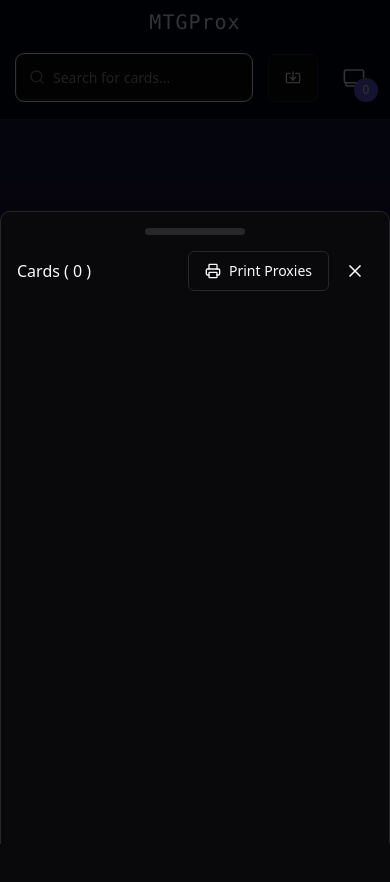
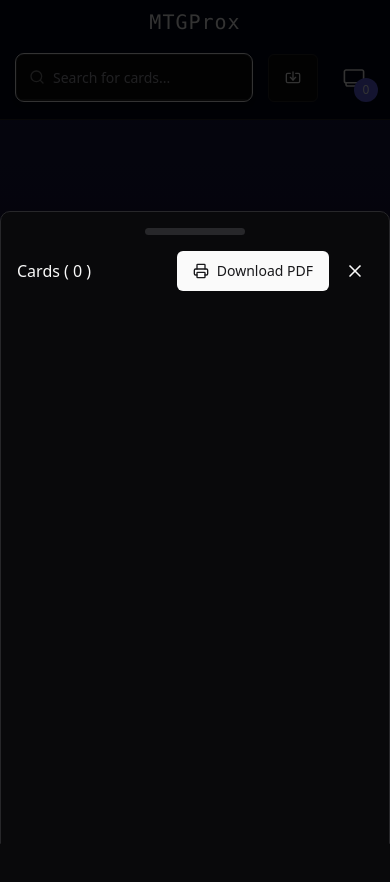
Before and after one commit to LucasLoe/mtgprox, a React (Vite) app: page / in a window 390 px wide. Both pictures are taken after a click on the button 354 px from the left and 77 px from the top of the page. Built offline with nearby package versions, Linux system fonts and the light colour scheme.

Commit message:
pdf viewer replacement on mobile

```diff
--- a/src/components/card-txt-import.tsx
+++ b/src/components/card-txt-import.tsx
@@ -19,13 +19,10 @@ const fetchCards = async (cards: { quantity: number; name: string; set?: string
 	const results: { card: Card; quantity: number }[] = [];
 	const errors: string[] = [];
 
-	console.log("query cards", cards);
-
 	for (const { name, quantity, set } of cards) {
 		try {
 			await new Promise((resolve) => setTimeout(resolve, 100)); // scryfall api has a rate limit
 
-			// Modify URL to include set if available
 			const url = set
 				? `https://api.scryfall.com/cards/named?exact=${name}&set=${set.toLowerCase()}&format=json`
 				: `https://api.scryfall.com/cards/named?exact=${name}&format=json`;
--- a/src/components/deck-pdf-generator.tsx
+++ b/src/components/deck-pdf-generator.tsx
@@ -1,33 +1,33 @@
-import { useState } from "react";
+import { useState, useEffect } from "react";
 import { Button } from "@/components/ui/button";
 import { Document, Page, View, Image, PDFViewer, pdf } from "@react-pdf/renderer";
 import { Dialog, DialogContent, DialogTrigger } from "@/components/ui/dialog";
 import { Printer } from "lucide-react";
 import { Deck } from "@/types";
 
-// A4 dimensions in mm converted to points (1 pt = 0.3528 mm)
 const A4_WIDTH_PT = 595.28;
 const A4_HEIGHT_PT = 841.89;
-
-// Standard Magic card dimensions (63mm × 88mm) in points
 const CARD_WIDTH_PT = 178.58;
 const CARD_HEIGHT_PT = 249.45;
-
-// 0.5mm spacing in points
 const SPACING_PT = 1.415;
-
-// slight padding for respecting printer margins
 const PADDING_PT = 26;
 
-// Calculate how many cards fit per row and column with spacing
 const CARDS_PER_ROW = Math.floor((A4_WIDTH_PT + SPACING_PT) / (CARD_WIDTH_PT + SPACING_PT));
 const CARDS_PER_COLUMN = Math.floor((A4_HEIGHT_PT + SPACING_PT) / (CARD_HEIGHT_PT + SPACING_PT));
 const CARDS_PER_PAGE = CARDS_PER_ROW * CARDS_PER_COLUMN;
 
 const DeckPdfGenerator = ({ deck }: { deck: Deck }) => {
 	const [open, setOpen] = useState(false);
+	const [isMobile, setIsMobile] = useState(false);
 
-	// Flatten deck entries into array of cards respecting quantities
+	useEffect(() => {
+		// we don't use css classes, because we don't want to render it at all on mobile
+		const checkMobile = () => setIsMobile(window.innerWidth <= 768);
+		checkMobile();
+		window.addEventListener("resize", checkMobile);
+		return () => window.removeEventListener("resize", checkMobile);
+	}, []);
+
 	const cards = Object.values(deck.entries).flatMap((entry) =>
 		Array(entry.quantity).fill({ ...entry })
 	);
@@ -85,6 +85,15 @@ const DeckPdfGenerator = ({ deck }: { deck: Deck }) => {
 		setOpen(false);
 	};
 
+	if (isMobile) {
+		return (
+			<Button onClick={handleDownload} className='flex gap-2'>
+				<Printer className='h-4 w-4' />
+				Download PDF
+			</Button>
+		);
+	}
+
 	return (
 		<Dialog open={open} onOpenChange={setOpen}>
 			<DialogTrigger asChild>
@@ -95,7 +104,7 @@ const DeckPdfGenerator = ({ deck }: { deck: Deck }) => {
 			</DialogTrigger>
 			<DialogContent className='max-w-4xl h-[80vh]'>
 				<div className='flex flex-col h-full gap-4'>
-					<PDFViewer style={{ flex: 1, width: "100%" }}>
+					<PDFViewer className='flex-1 w-full'>
 						<PdfDocument />
 					</PDFViewer>
 					<div className='flex justify-end gap-2'>
```
